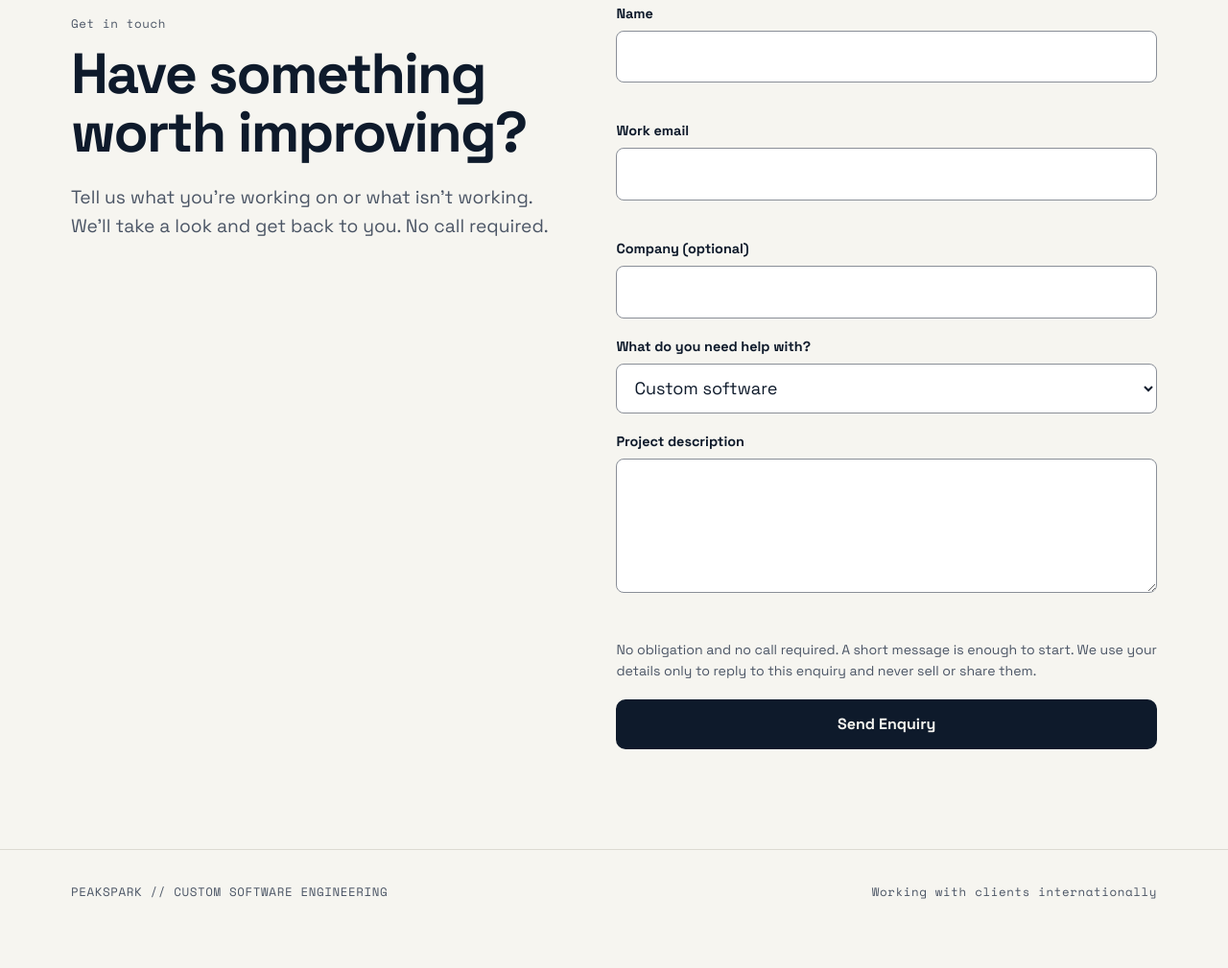
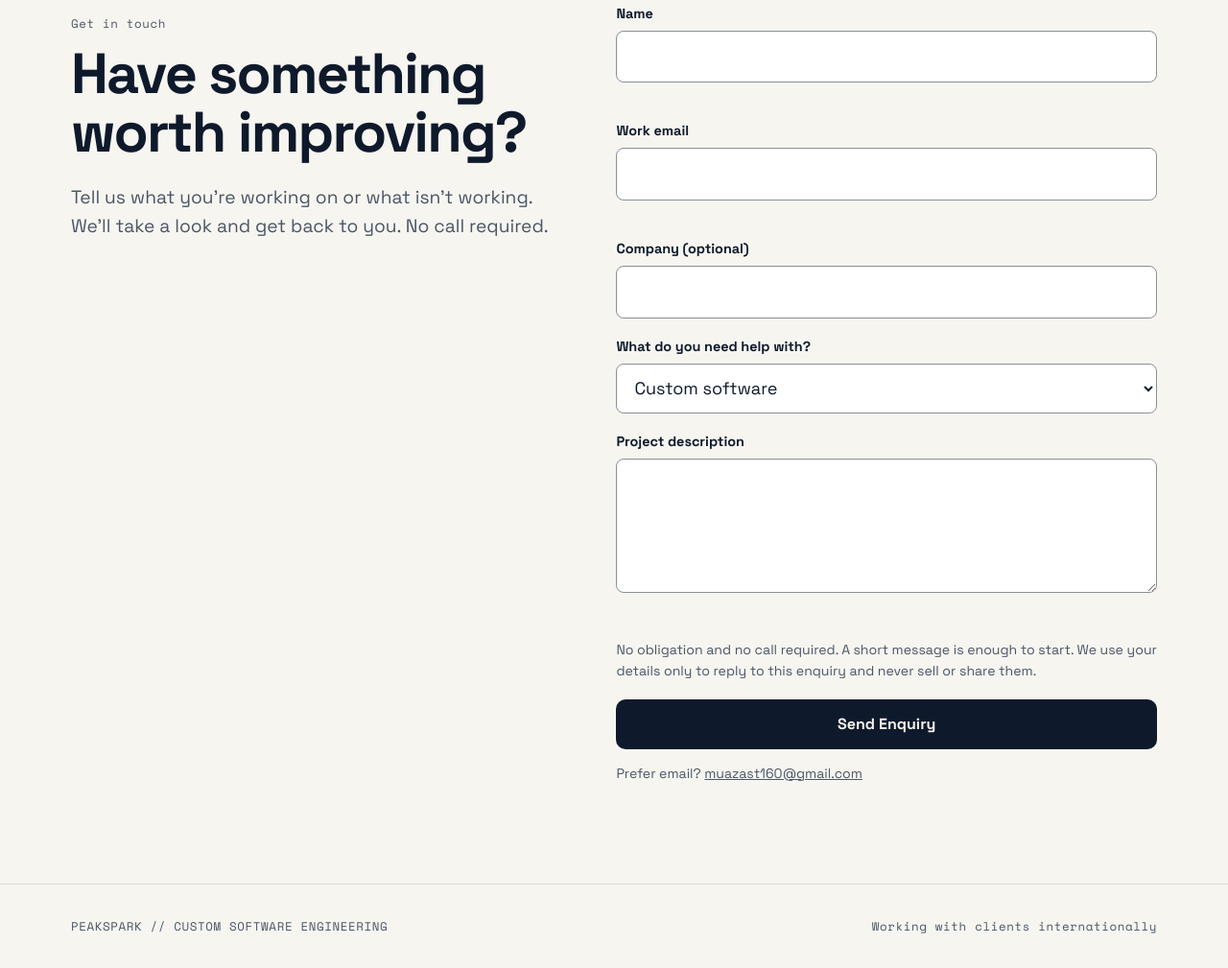
Before and after one commit to muazast/MergeWeb, a plain HTML site: page index.html in a window 1280 px wide. Shown: the part 5079-6088 px from the top of the page at 96% size. Before the commit the page ends 6052 px from the top, so only its background shows below. Drawn offline with nearby package versions, Linux system fonts and the light colour scheme.

Commit message:
Update index.html

```diff
--- a/index.html
+++ b/index.html
@@ -256,7 +256,7 @@ footer{padding:34px 0;border-top:1px solid var(--ln)}footer .wrap{display:flex;j
 /* ===== CONFIG: set before launch ===== */
 var CONFIG={
     endpoint:"https://formspree.io/f/moedwzoq",
-    email:""
+    email:"muazast160@gmail.com"
 }; /* endpoint: form service URL accepting a JSON POST; email: public enquiry address */
 (function(){
 var RM=matchMedia('(prefers-reduced-motion: reduce)').matches,$=function(s){return document.querySelector(s)},body=document.body;
```
